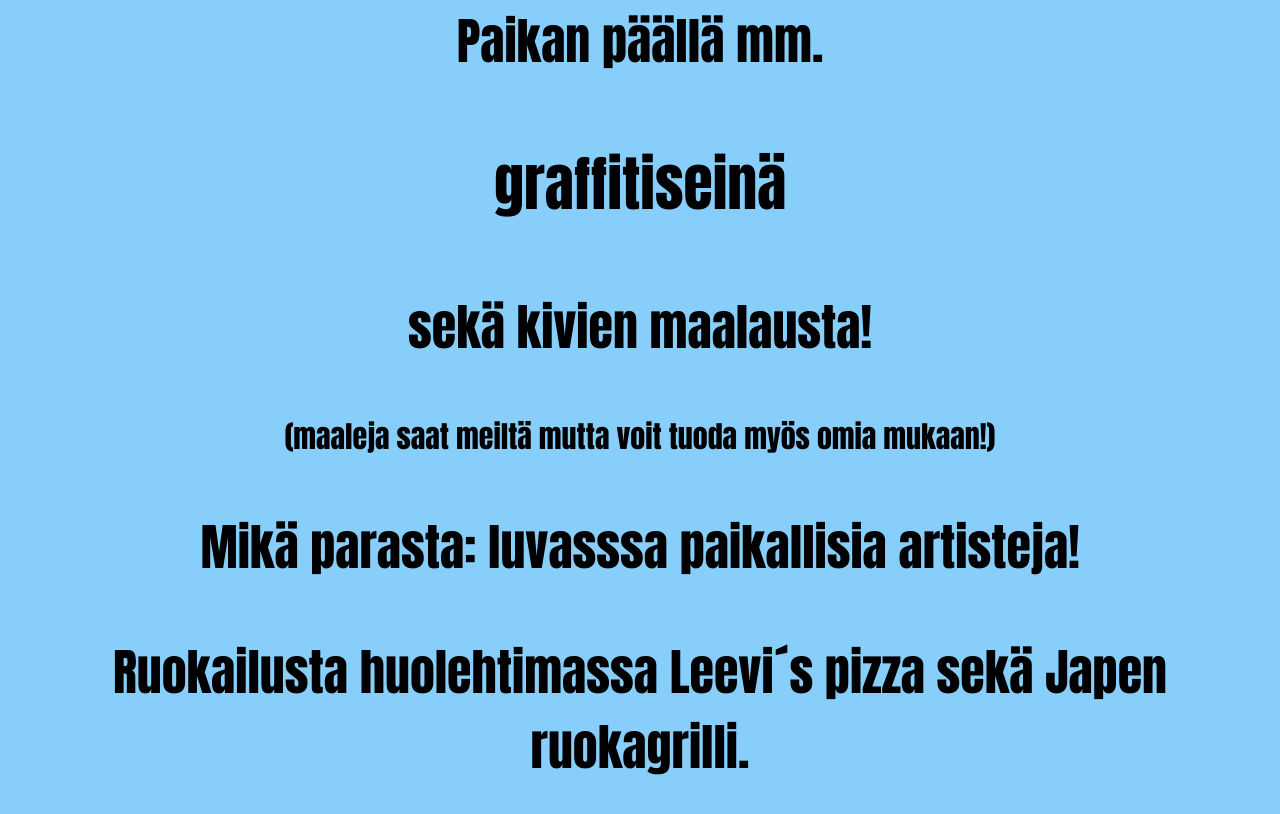
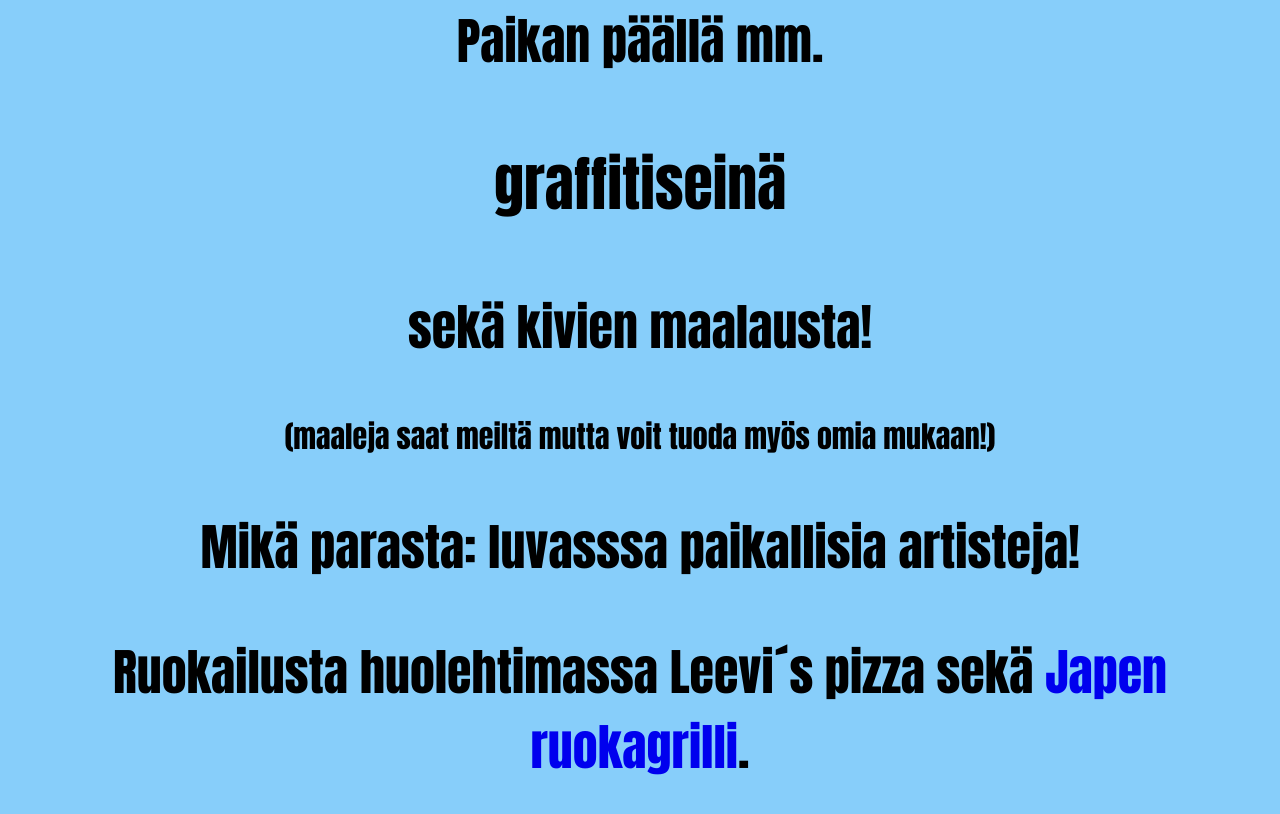
Before and after one commit to Kooranontti/kooranontti.github.io, a plain HTML site: page ohjelma.html in a window 1280 px wide. Shown: the part 464-1278 px from the top of the page. Drawn offline with Linux system fonts and the light colour scheme.

Commit message:
Update ohjelma.html

```diff
--- a/ohjelma.html
+++ b/ohjelma.html
@@ -88,6 +88,10 @@
             font-size:30px;
         }
 
+        a{
+            text-decoration:none;
+        }
+
 
 
     </style>
@@ -132,7 +136,7 @@
 
     <p>Mikä parasta: luvasssa paikallisia artisteja!</p>
 
-    <p>Ruokailusta huolehtimassa Leevi´s pizza sekä Japen ruokagrilli.</p>
+    <p>Ruokailusta huolehtimassa Leevi´s pizza sekä <a href="hodariannos.jpg" >Japen ruokagrilli</a>.</p>
 
     </div>
 </div>
```
